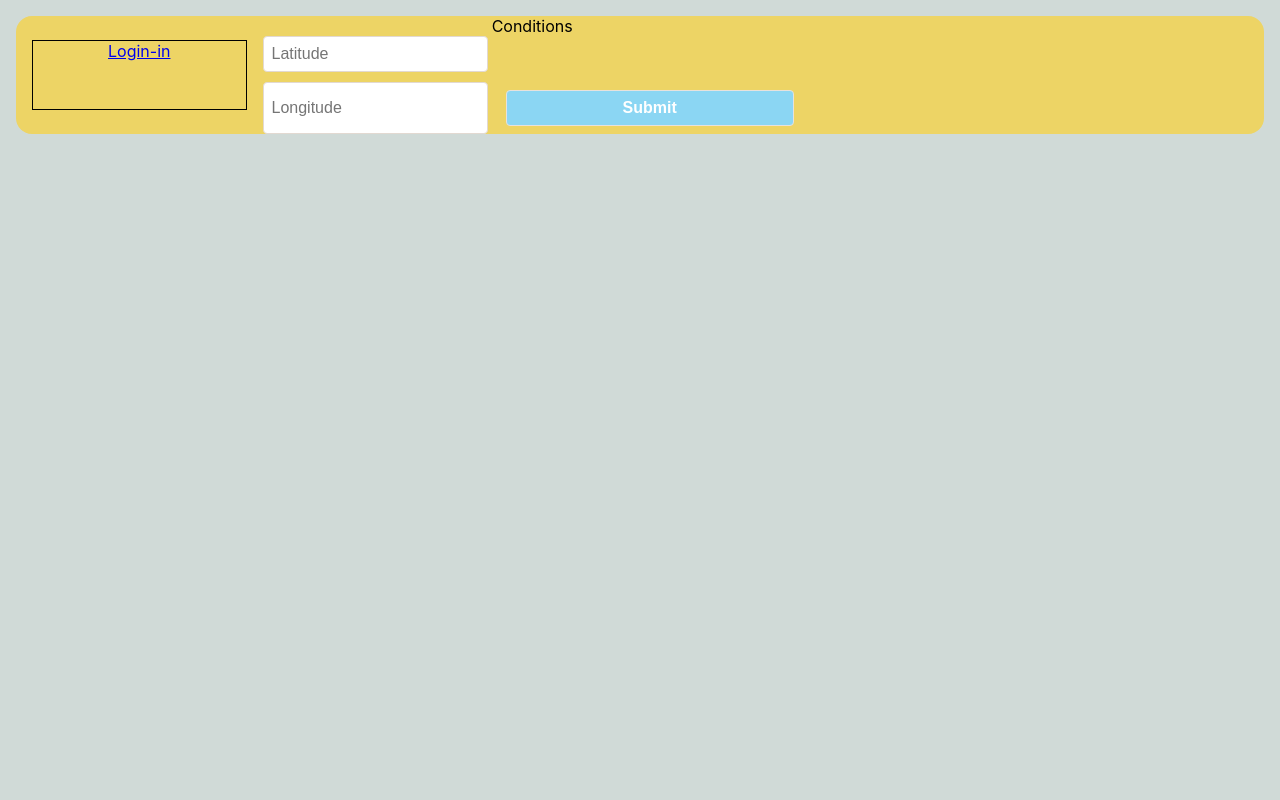
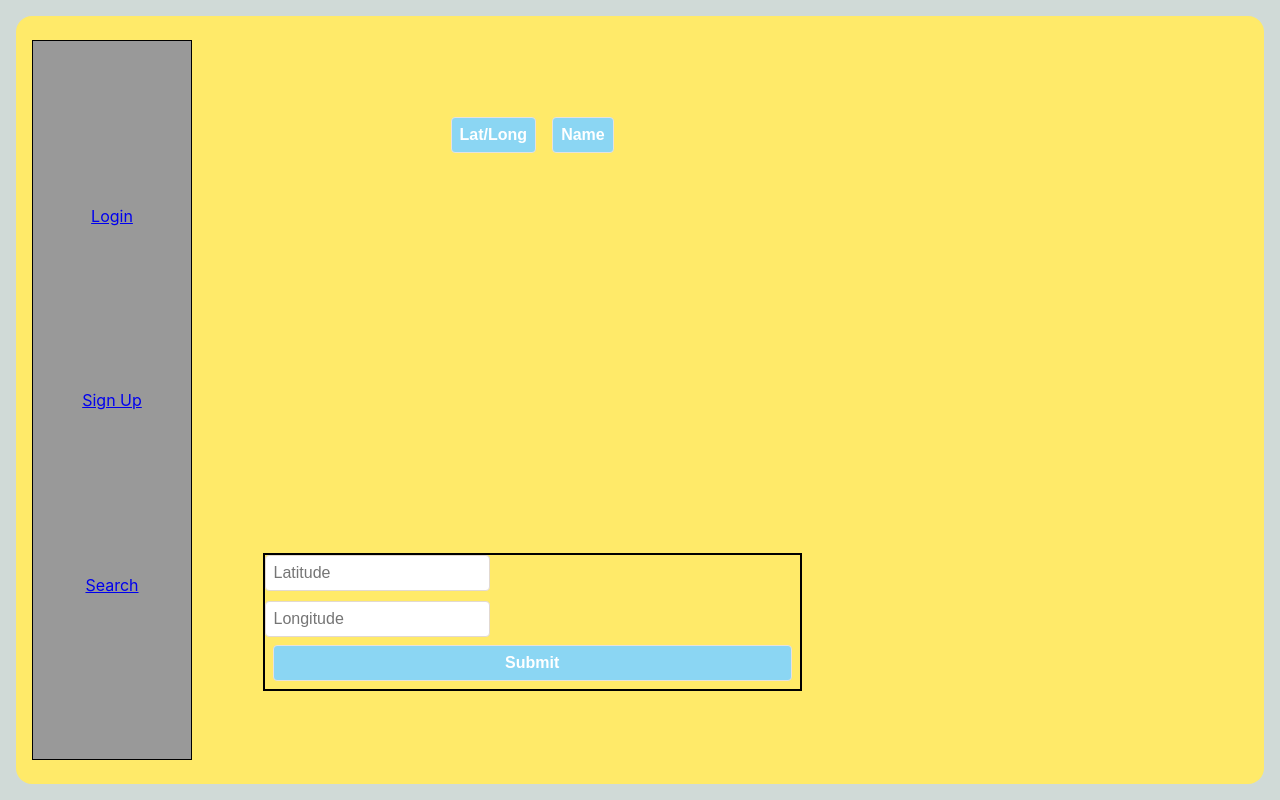
Before and after one commit to JustincHedrick/Conditions, a React (Create React App) app: page /login in a window 1280 px wide. Built offline with nearby package versions, Linux system fonts and the light colour scheme.

Commit message:
added routes and login functinality

```diff
--- /dev/null
+++ b/src/components/UserLogOut/UserLogOut.jsx
@@ -0,0 +1,17 @@
+import './UserLogOut.css';
+import { logOut } from '../../utilities/users-service';
+
+export default function UserLogOut({ user, setUser }) {
+  function handleLogOut() {
+    logOut();
+    setUser(null);
+  }
+
+  return (
+    <div className="UserLogOut">
+      <div>{user.name}</div>
+      <div className="email">{user.email}</div>
+      <button className="btn-sm" onClick={handleLogOut}>LOG OUT</button>
+    </div>
+  );
+}
--- /dev/null
+++ b/src/components/WeatherForm/WeatherForm.css
@@ -0,0 +1,20 @@
+.weather-form {
+  display: flex;
+  flex-direction: column;
+  justify-content: space-around;
+}
+.title {
+  padding-top: 5vmin;
+}
+
+.weatherformdiv {
+  display: flex;
+  flex-direction: column;
+  border: 2px solid black;
+}
+
+.weather-show {
+  display: flex;
+  padding-top: 5vmin;
+  justify-content: center;
+}
--- a/src/components/WeatherForm/WeatherForm.jsx
+++ b/src/components/WeatherForm/WeatherForm.jsx
@@ -1,5 +1,6 @@
 import { useState } from 'react'
 import WeatherShow from '../WeatherShow/WeatherShow'
+import "./WeatherForm.css"
 
 
 export default function WeatherForm () {
@@ -38,20 +39,22 @@ export default function WeatherForm () {
   }
 
   return (
-    <div className="weather">
-      <span className="title">Conditions</span>
+    <>
       <br />
+      <div className="weatherformdiv">
         <form>
           <input type="text" placeholder='Latitude' name="latitude" onChange={(e) => handleChange(e)} />
           <br />
           <input type="text" placeholder='Longitude' name='longitude' onChange={(e) => handleChange(e) } />
+
+        </form>
         <button className="weatherbtn" onClick={(e) => weatherData(e)}>Submit</button>
-      </form>
+      </div>
         {weather.data !== undefined ? (
-        <div>
+          <div className="weather-show">
             <WeatherShow data={weather.data} />
           </div>
         ) : null}
-    </div>
+    </>
   );
 }
--- a/src/pages/App/App.jsx
+++ b/src/pages/App/App.jsx
@@ -7,10 +7,18 @@ import NavBar from '../../components/NavBar/NavBar';
 import './App.css';
 
 function App() {
+  const [user, setUser] = useState(getUser())
 
   return (
     <main className="App">
-        <LandingPage />
+      { user ?
+      <Routes>
+        <Route path='/' element={<LandingPage user={user} />}/>
+        <Route path='/login' element={<AuthPage setUser={setUser}/>}/>
+      </Routes>
+      :
+      <LandingPage />
+      }
     </main>
   );
 }
--- a/src/pages/LandingPage/LandingPage.css
+++ b/src/pages/LandingPage/LandingPage.css
@@ -3,15 +3,18 @@
   display: grid;
   grid-template-columns: 1.6fr 3.5fr 3fr;
   grid-template-rows: 1fr;
-  background-color: #edd465;
+  background-color: #ffea69;
   border-radius: 2vmin;
 }
 
 .LandingPage aside {
   display: flex;
   flex-direction: column;
-  justify-content: space-between;
+  justify-content:space-evenly;
   align-items: center;
   margin: 3vmin 2vmin;
   border: 1px solid black;
+  height: 90vh;
+  width: 20vh;
+  background-color: #999999;
 }
--- a/src/pages/LandingPage/LandingPage.jsx
+++ b/src/pages/LandingPage/LandingPage.jsx
@@ -1,21 +1,35 @@
 import { useState } from 'react';
-import { Link } from 'react-router-dom';
-import { Routes, Route } from 'react-router-dom';
+import { Link, Routes, Route } from 'react-router-dom';
 import { getUser } from '../../utilities/users-service';
-import AuthPage from '../Authpage/AuthPage';
-import NavBar from '../../components/NavBar/NavBar';
+import UserLogOut from '../../components/UserLogOut/UserLogOut';
 import WeatherForm from '../../components/WeatherForm/WeatherForm'
 import './LandingPage.css'
 
-export default function LandingPage() {
-  const [user, setUser] = useState(getUser());
+export default function LandingPage({user, setUser}) {
+  // const [user, setUser] = useState(getUser());
 
   return (
     <main className="LandingPage">
       <aside>
-        <Link to='/login' >Login-in</Link>
+        {user ?
+          <>
+            <Link to='/search'>Search</Link>
+            <Link to='/mycrags'>My Crags</Link>
+            <UserLogOut user={user} setUser={setUser} />
+          </>
+          :
+          <>
+            <Link to='/login'>Login</Link>
+            <Link to='/signup'>Sign Up</Link>
+            <Link to='/search'>Search</Link>
+          </>
+        }
       </aside>
-      <div>
+      <div className="weather-form">
+        <div>
+          <button>Lat/Long</button>
+          <button>Name</button>
+        </div>
         <WeatherForm />
       </div>
 
```
Also changed, not shown: src/components/UserLogOut/UserLogOut.css (added). Lines whose indentation alone changed are shown as unchanged.
